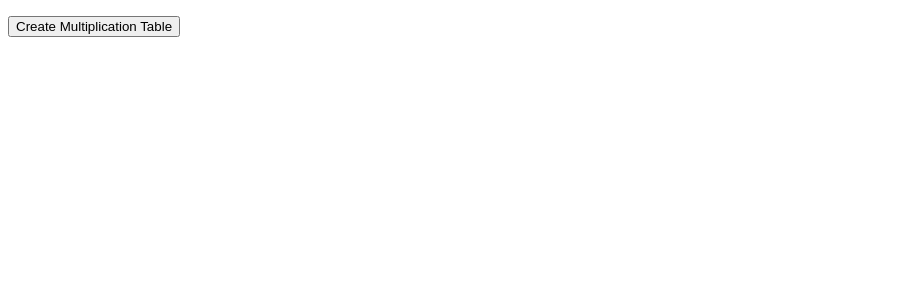
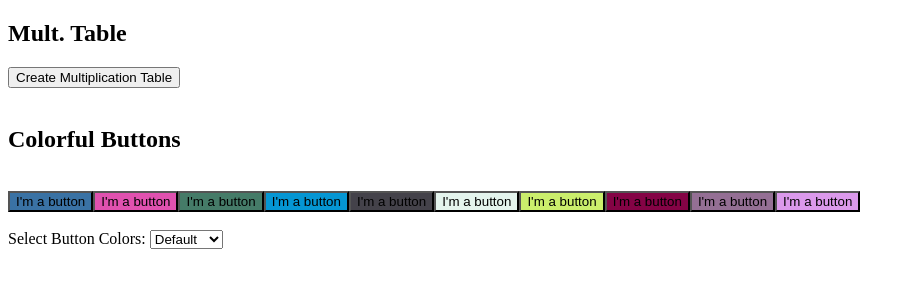
Before and after one commit to AngiMangy/Lecture-Six-Assignment, a plain HTML site: page index.html in a window 1280 px wide. Shown: the whole page, without its empty margins (0-915 px from the left). Drawn offline with Linux system fonts and the light colour scheme.

Commit message:
pushing end of class progress

```diff
--- a/index.html
+++ b/index.html
@@ -6,9 +6,29 @@
     <title>Lecture Six Assignment</title>
 </head>
 <body>
+    <!-- Mult. Table -->
+     <h2>Mult. Table</h2>
     <ul id = "multTable"></ul>
     <button id="tableButton" onclick="createMultTable()">Create Multiplication Table</button>
+    <br><br>
 
+    <!-- Colorful Buttons -->
+     <h2>Colorful Buttons</h2>
+     <br>
+    <div id="buttonGroup"></div>
+    <br>
+
+    <!-- Color Select -->
+     <label for="colorSelect" onchange="colorSelect(this)">Select Button Colors: </label>
+     <select name="colorSelect" id="colorSelect">
+        <option value="default">Default</option>
+        <option value="red">Red</option>
+        <option value="green">Green</option>
+        <option value="blue">Blue</option>
+        <option value="random">Random</option>
+     </select>
+
+    <!-- Link To JS -->
     <script src="index.js"></script>
 </body>
 </html>
--- a/index.js
+++ b/index.js
@@ -1,4 +1,5 @@
 // Multiplication Table
+
     function createMultTable(){
         let num = Number(window.prompt("Enter A Number"))
         for(let i = 1; i < 11; i++){
@@ -9,3 +10,29 @@
         }
 
 // Colorful Buttons
+    // Making a for loop that creates 10 buttons with a set class and individual id's
+    let defaultColors = []
+    for(let i = 0; i < 10; i++){
+        let btn = document.createElement("button")
+        btn.id = `btn${i}`
+        btn.className = "btn"
+        btn.innerHTML = "I'm a button"
+        document.getElementById("buttonGroup").appendChild(btn)
+        // giving the buttons their "default" color
+        let baseColor = btn.style.backgroundColor = getRandomColor()
+        defaultColors.push(baseColor)
+    }
+    console.log(`Default Colors ${defaultColors}`)
+    // creating the random color function
+    function getRandomColor() {
+      // Generate a random number between hex code limits
+      let randomColor = Math.floor(Math.random() * 16777215).toString(16);
+      // Pad to make 6-digit code
+      return `#${randomColor.padStart(6, '0')}`;
+    }
+    // color select
+    function colorSelect(x){
+        if(x.value = "red"){
+            document.getElementsByClassName("btn").style.backgroundColor = "Red"
+        }
+    }
```
